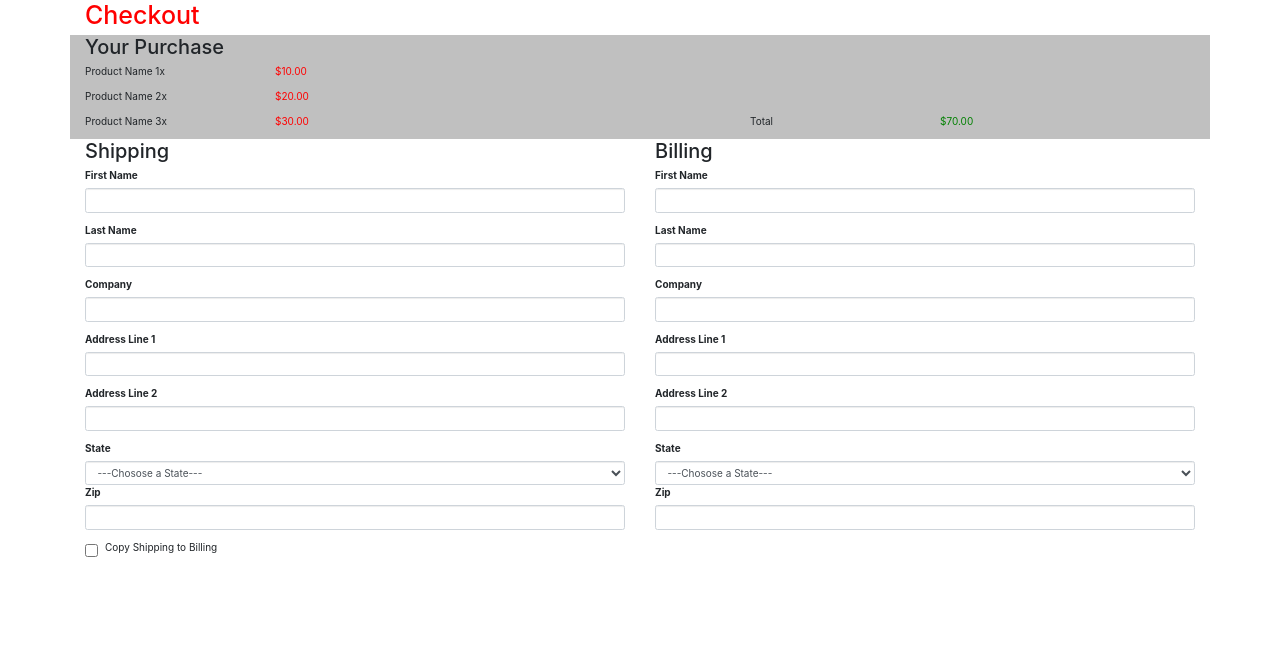
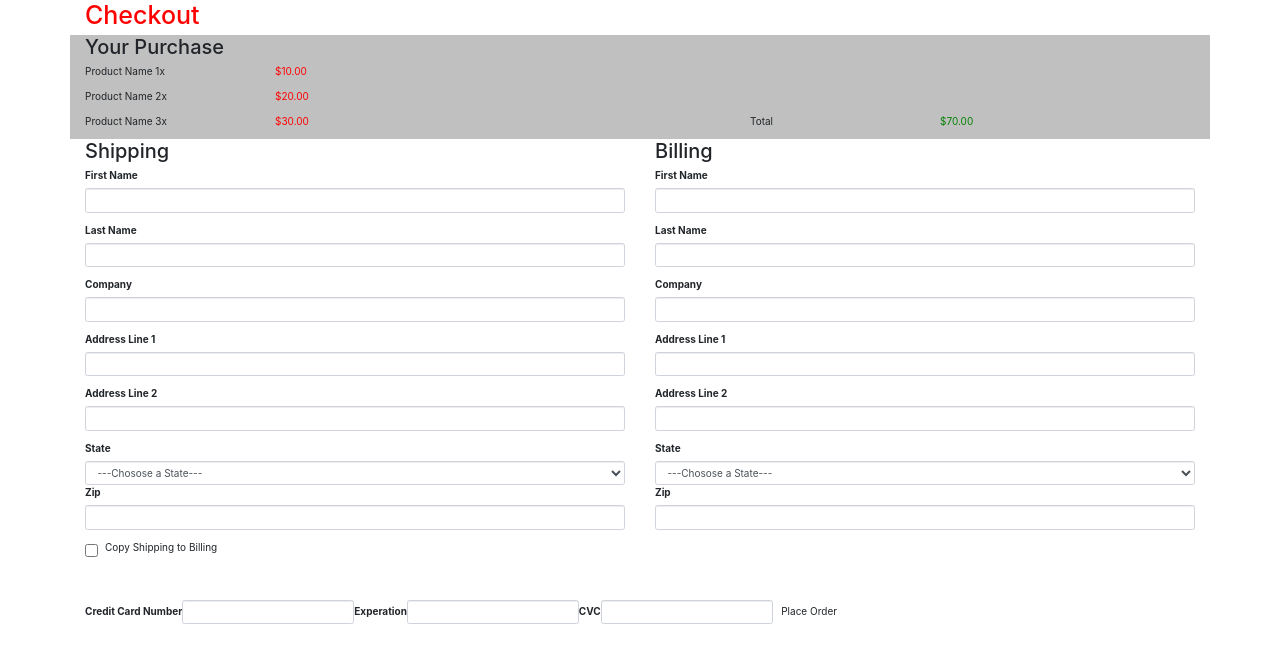
Before and after one commit to alnye655321/ecommerce-project-1000-g30, a website: page src/checkout.html in a window 1280 px wide. Drawn offline with nearby package versions, Linux system fonts and the light colour scheme.

Commit message:
added credit card form

```diff
--- a/src/checkout.html
+++ b/src/checkout.html
@@ -56,8 +56,9 @@
 
   </div>
 
-  <div class="container billing-form">
+  <div class="container">
     <div class="row">
+<!-- Shipping Form -->
       <div class="col-md-6">
         <h2>Shipping</h2>
         <form id="shippingForm">
@@ -105,7 +106,7 @@
         </form>
 
       </div>
-
+<!-- Billing Form -->
       <div class="col-md-6">
         <h2>Billing</h2>
         <form id="billingForm">
@@ -144,13 +145,37 @@
             <label for="zipBilling">Zip</label>
             <input type="number" class="form-control" id="zipBilling">
           </div>
-
         </form>
-
-
       </div>
   </div>
+
+<br><br>
+<!-- Credit Card Form -->
+<div class="row">
+  <div class="col-md-12">
+      <form class="form-inline" id="creditForm">
+
+        <div class="form-group">
+          <label for="creditNumber">Credit Card Number</label>
+          <input type="text" class="form-control" id="creditNumber">
+        </div>
+
+        <div class="form-group">
+          <label for="creditExpiration">Experation</label>
+          <input type="text" class="form-control" id="creditExpiration">
+        </div>
+
+        <div class="form-group">
+          <label for="creditCvc">CVC</label>
+          <input type="text" class="form-control" id="creditCvc">
+        </div>
+        <button type="submit" class="btn btn-default">Place Order</button>
+      </form>
   </div>
+</div>
+<br><br><br>
+<!-- close container -->
+</div>
 
     <script   src="https://code.jquery.com/jquery-2.2.4.min.js"   integrity="sha256-BbhdlvQf/xTY9gja0Dq3HiwQF8LaCRTXxZKRutelT44="   crossorigin="anonymous"></script>
     <script type="text/javascript" src="scripts/checkout.js"></script>
```
